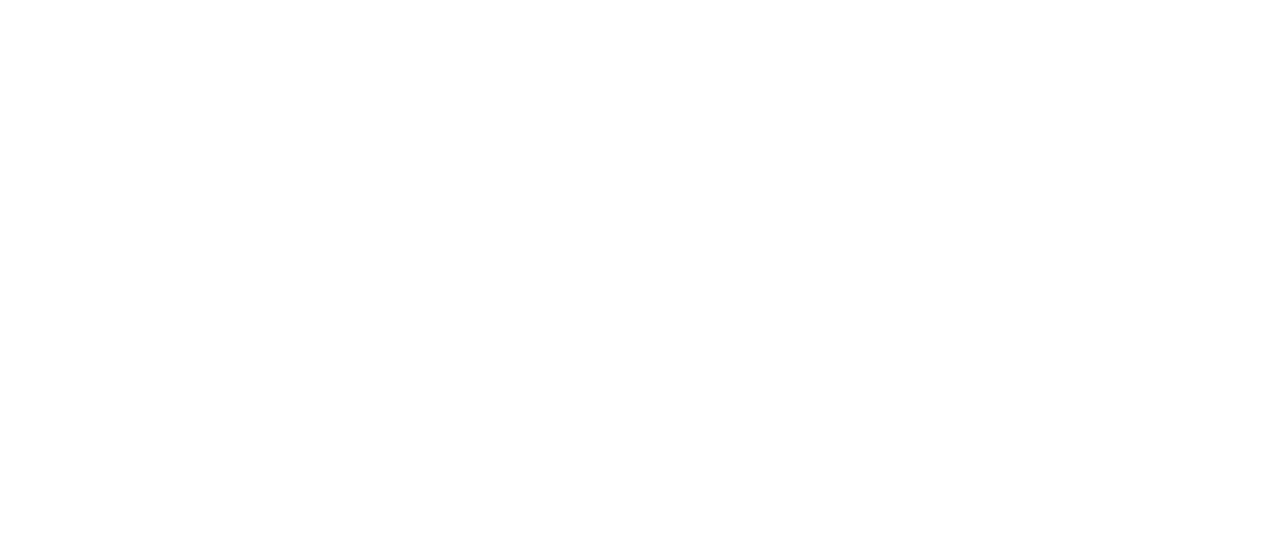
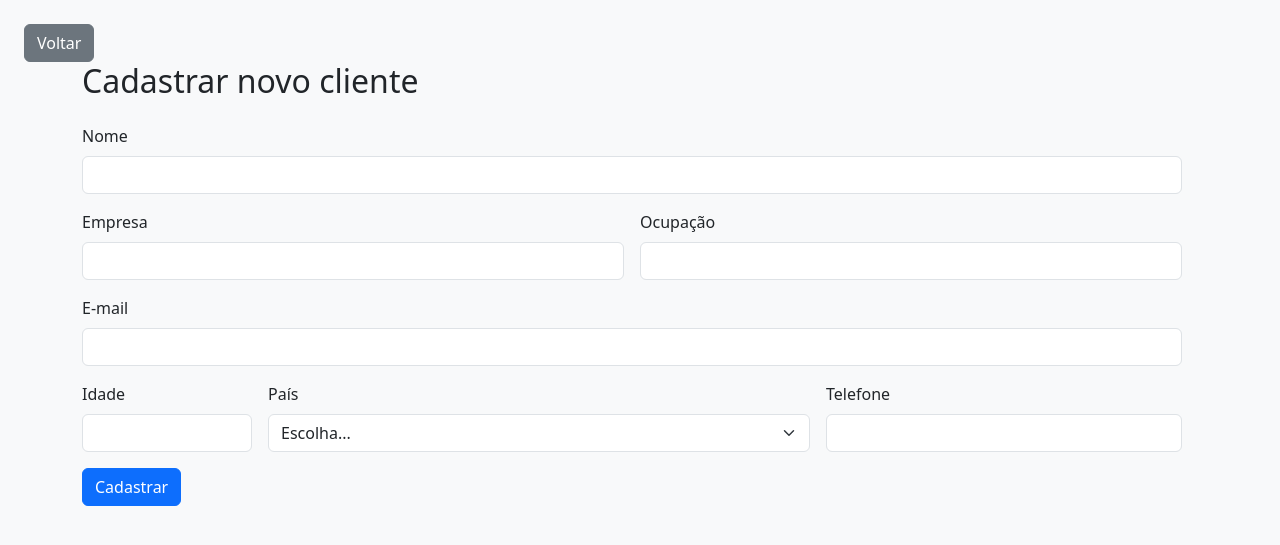
Before and after one commit to brunaquignoli/caseMarketing, a Flask app: page /cadastroClientes in a window 1280 px wide. Before the commit the part shown is empty. Shown: the top 545 px of the page. Run offline with Flask 3, Linux system fonts and the light colour scheme; parts of the project's set-up code (start-up, migrations or seed data) failed here and were passed over; some libraries are stand-ins or nearby versions.

Commit message:
modificações 04/09
continuando a tela de cadastro de cliente: formulários e botões de cadastrar e voltar

```diff
--- a/case/main.py
+++ b/case/main.py
@@ -36,11 +36,13 @@
 def home():
     return render_template('login.html')
 
-
 @app.route('/cadastroClientes')
 def novoCadastro():
     return render_template("cadastroClientes.html")
 
+@app.route('/homeAdmin')
+def voltar():
+    return render_template("homeAdmin.html")
 
 @app.route('/login', methods=['POST'])
 def login():
--- a/case/static/css/home.css
+++ b/case/static/css/home.css
@@ -39,3 +39,7 @@
   border: 1px solid #aaa;
   padding: 5px 10px;
 }
+
+.formularios{
+  max-width: 80%;
+}
--- a/case/templates/cadastroClientes.html
+++ b/case/templates/cadastroClientes.html
@@ -1,11 +1,67 @@
 <!DOCTYPE html>
 <html lang="pt-br">
+
 <head>
     <meta charset="UTF-8">
     <meta name="viewport" content="width=device-width, initial-scale=1.0">
-    <title> Cadastrar novo cliente </title>
+    <link href="https://cdn.jsdelivr.net/npm/bootstrap@5.3.0/dist/css/bootstrap.min.css" rel="stylesheet">
+    <link rel="stylesheet" href="https://cdn.datatables.net/1.13.1/css/dataTables.bootstrap5.min.css">
+    <link rel="stylesheet" href="/static/css/home.css" />
+    <title>Cadastrar novo cliente</title>
 </head>
-<body>
 
+<body class="bg-light">
+    <div class="p-4">
+        <a class="btn btn-secondary" href="/homeAdmin" role="button"> Voltar </a>
+        <div class="container">
+            <h2 class="mb-4">Cadastrar novo cliente</h2>
+            <form class="row g-3" style="max-width: 100%">
+                <div class="col-md-12">
+                    <label for="name" class="form-label">Nome</label>
+                    <input type="text" class="form-control" id="name" name="name">
+                </div>
+
+                <div class="col-md-6">
+                    <label for="company" class="form-label">Empresa</label>
+                    <input type="text" class="form-control" id="company" name="company">
+                </div>
+
+                <div class="col-md-6">
+                    <label for="occupation" class="form-label">Ocupação</label>
+                    <input type="text" class="form-control" id="occupation" name="occupation">
+                </div>
+
+                <div class="col-md-12">
+                    <label for="email" class="form-label">E-mail</label>
+                    <input type="email" class="form-control" id="email" name="email">
+                </div>
+
+                <div class="col-md-2">
+                    <label for="age" class="form-label">Idade</label>
+                    <input type="number" class="form-control" id="age" name="age">
+                </div>
+
+                <div class="col-md-6">
+                    <label for="country" class="form-label">País</label>
+                    <select id="country" class="form-select" name="country">
+                        <option selected>Escolha...</option>
+                        <option>Brasil</option>
+                        <option>Argentina</option>
+                        <option>Estados Unidos</option>
+                    </select>
+                </div>
+
+                <div class="col-md-4">
+                    <label for="telephone" class="form-label">Telefone</label>
+                    <input type="text" class="form-control" id="telephone" name="telephone">
+                </div>
+
+                <div class="col-12">
+                    <button type="submit" class="btn btn-primary">Cadastrar</button>
+                </div>
+            </form>
+        </div>
+    </div>
 </body>
+
 </html>
```
